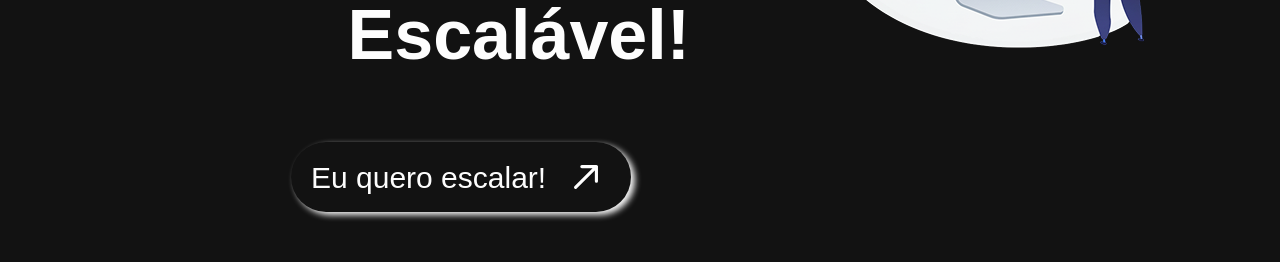
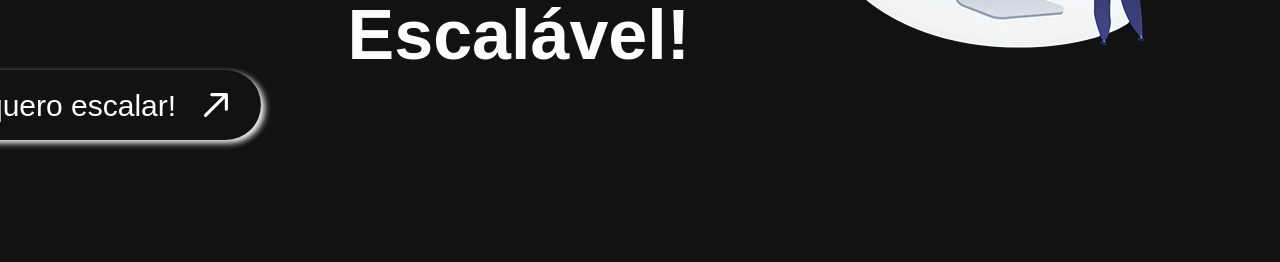
Before and after one commit to srjuninn/suporteDeDomingoRebrand-Project, a React (Vite) app: page / in a window 1280 px wide. Shown: the part 514-776 px from the top of the page. Built offline with nearby package versions, Linux system fonts and the light colour scheme.

Commit message:
style: remove position

```diff
--- a/src/components/Button/Button.scss
+++ b/src/components/Button/Button.scss
@@ -5,9 +5,7 @@ button {
     @include centralize-flex;
     padding: 10px 20px;
     gap: 15px;
-    position: absolute;
-    left: 291px;
-    top: 656px;
+    transform: translateX(-35%);
 
     color: $colorWhite100;
     font-size: 30px;
```
